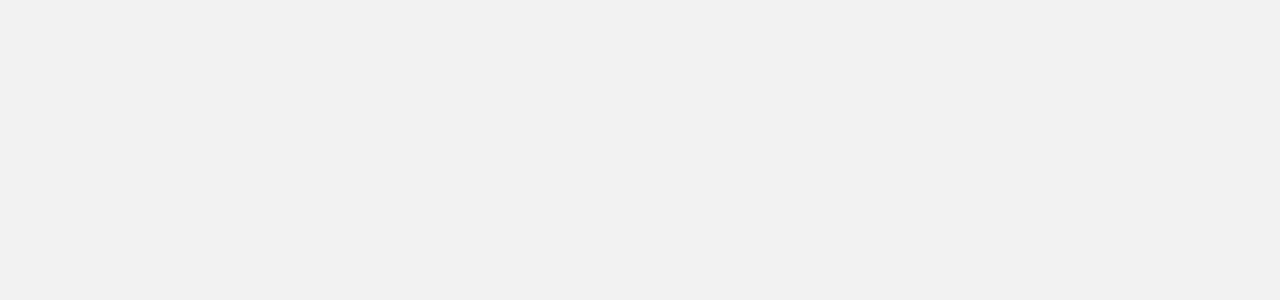
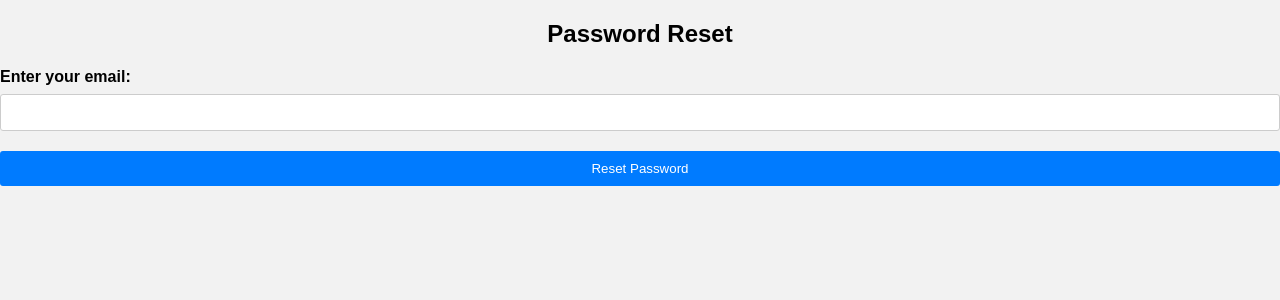
Before and after one commit to Ameen-Works/password-reset-fe, a React (Create React App) app: page /linkRoute in a window 1280 px wide. Before the commit this address had no page. Shown: the top 300 px of the page. Built offline with nearby package versions, Linux system fonts and the light colour scheme.

Commit message:
handles netlify routing issue

```diff
--- a/src/App.js
+++ b/src/App.js
@@ -6,6 +6,7 @@ import LoginForm from "./LoginForm";
 import Success from "./Success";
 import PasswordResetForm from "./PasswordResetForm";
 import PasswordReset from "./PasswordReset";
+import LinkRoute from "./LinkRoute";
 
 function App() {
   return (
@@ -19,6 +20,7 @@ function App() {
         element={<PasswordResetForm />}
       ></Route>
       <Route path="/password-reset/:token" element={<PasswordReset />} />
+      <Route path="/linkRoute" element={<LinkRoute />} />
     </Routes>
   );
 }
--- /dev/null
+++ b/src/LinkRoute.js
@@ -0,0 +1,43 @@
+// PasswordResetForm.js
+import React, { useState } from "react";
+import axios from "axios";
+import "./PasswordResetForm.css";
+import { useNavigate } from "react-router-dom";
+
+const LinkRoute = () => {
+  const [username, setUsername] = useState("");
+  const [resetMessage, setResetMessage] = useState("");
+  const [error, setError] = useState("");
+  const navigateTo = useNavigate();
+
+  const handleUsernameChange = (e) => {
+    setUsername(e.target.value);
+  };
+
+  const handleSubmit = async (e) => {
+    e.preventDefault();
+    navigateTo(`/password-reset/${username}`);
+  };
+
+  return (
+    <div>
+      <h2>Password Reset</h2>
+      {resetMessage && <p className="success">{resetMessage}</p>}
+      {error && <p className="error">{error}</p>}
+      <form onSubmit={handleSubmit}>
+        <label htmlFor="username">Enter your email:</label>
+        <input
+          type="email"
+          id="username"
+          name="username"
+          value={username}
+          onChange={handleUsernameChange}
+          required
+        />
+        <button type="submit">Reset Password</button>
+      </form>
+    </div>
+  );
+};
+
+export default LinkRoute;
--- a/src/SignupForm.js
+++ b/src/SignupForm.js
@@ -98,6 +98,9 @@ const SignupForm = () => {
       <button type="login" onClick={()=>{navigate("/login")}}>
         Login
       </button>
+      <button type="login" onClick={()=>{navigate("/linkRoute")}}>
+        Route to Enter Password Reset String
+      </button>
     </form>
   );
 };
```
